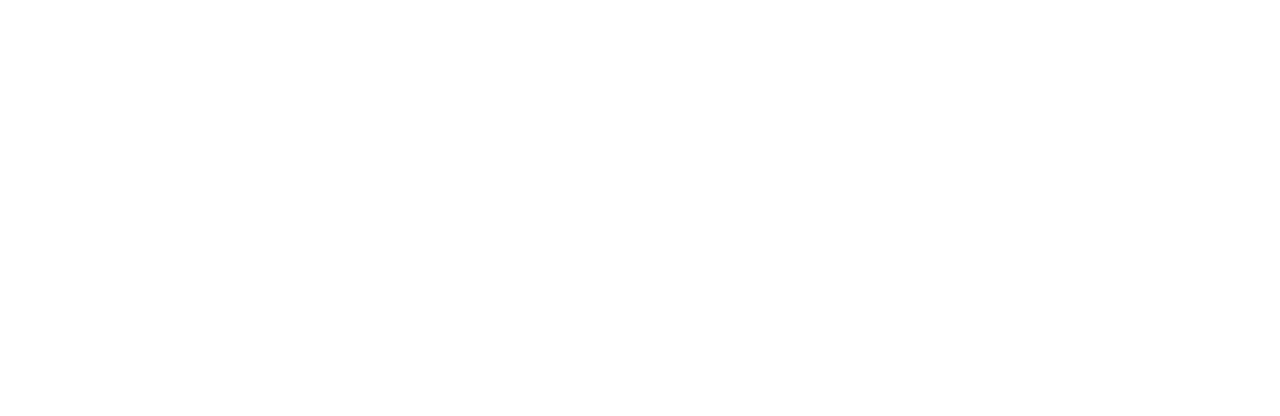
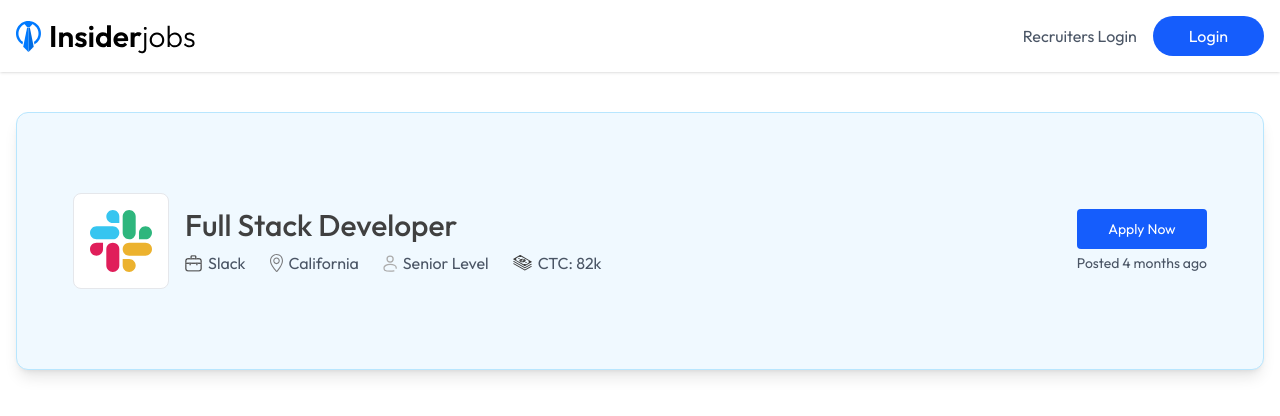
Before and after one commit to fmfahath/job-portal, a React (Vite) app in the folder client/: page /apply-job/1 in a window 1280 px wide. Shown: the top 416 px of the page. Built offline with nearby package versions, Linux system fonts and the light colour scheme; no server answers.

Commit message:
client >> ApplyJob -- job title section created, css added, moment npm package installed

```diff
--- a/client/package.json
+++ b/client/package.json
@@ -12,6 +12,7 @@
   "dependencies": {
     "@clerk/clerk-react": "^5.24.1",
     "@tailwindcss/vite": "^4.0.9",
+    "moment": "^2.30.1",
     "quill": "^2.0.3",
     "react": "^19.0.0",
     "react-dom": "^19.0.0",
--- a/client/src/pages/ApplyJob.jsx
+++ b/client/src/pages/ApplyJob.jsx
@@ -2,6 +2,9 @@
 import { useParams } from 'react-router-dom'
 import { AppContext } from '../context/AppContext'
 import Loading from '../components/Loading'
+import Navbar from '../components/Navbar'
+import { assets } from '../assets/assets'
+import moment from 'moment'
 
 const ApplyJob = () => {
 
@@ -26,9 +29,44 @@
     }, [id, jobs])
 
     return jobData ? (
-        <div>
+        <>
+            <Navbar />
 
-        </div>
+            <div className='min-h-screen flex flex-col py-10 container px-4 2xl:px-20 mx-auto'>
+                <div className='bg-white text-black rounded-lg w-full'>
+                    <div className='flex justify-center md:justify-between flex-wrap gap-8 px-14 py-20 mb-6 bg-sky-50 border border-sky-200 rounded-xl shadow-lg'>
+                        <div className='flex flex-col md:flex-row items-center'>
+                            <img className='h-24 bg-white rounded-lg p-4 mr-4 max-md:mb-4 border border-gray-200' src={jobData.companyId.image} alt="" />
+                            <div className='text-center md:text-left text-neutral-700'>
+                                <h1 className='text-2xl sm:text-3xl font-medium'>{jobData.title}</h1>
+                                <div className='flex flex-row flex-wrap max-md:justify-center gap-y-2 gap-6 items-center text-gray-600 mt-2'>
+                                    <span className='flex items-center gap-1.5'>
+                                        <img src={assets.suitcase_icon} alt="" />
+                                        {jobData.companyId.name}
+                                    </span>
+                                    <span className='flex items-center gap-1.5'>
+                                        <img src={assets.location_icon} alt="" />
+                                        {jobData.location}
+                                    </span>
+                                    <span className='flex items-center gap-1.5'>
+                                        <img src={assets.person_icon} alt="" />
+                                        {jobData.level}
+                                    </span>
+                                    <span className='flex items-center gap-1.5'>
+                                        <img src={assets.money_icon} alt="" />
+                                        CTC: {Number(jobData.salary) / 1000 + "k"}
+                                    </span>
+                                </div>
+                            </div>
+                        </div>
+                        <div className='flex flex-col justify-center text-end text-sm max-md:mx-auto max-md:text-center'>
+                            <button className='bg-blue-600 p-2.5 px10 text-white rounded cursor-pointer'>Apply Now</button>
+                            <p className='mt-1 text-gray-600'>Posted {moment(jobData.date).fromNow()}</p>
+                        </div>
+                    </div>
+                </div>
+            </div>
+        </>
     ) :
         (
             <Loading />
```
Also changed, not shown: 1 other file (tests, documents, lock files or other folders).
